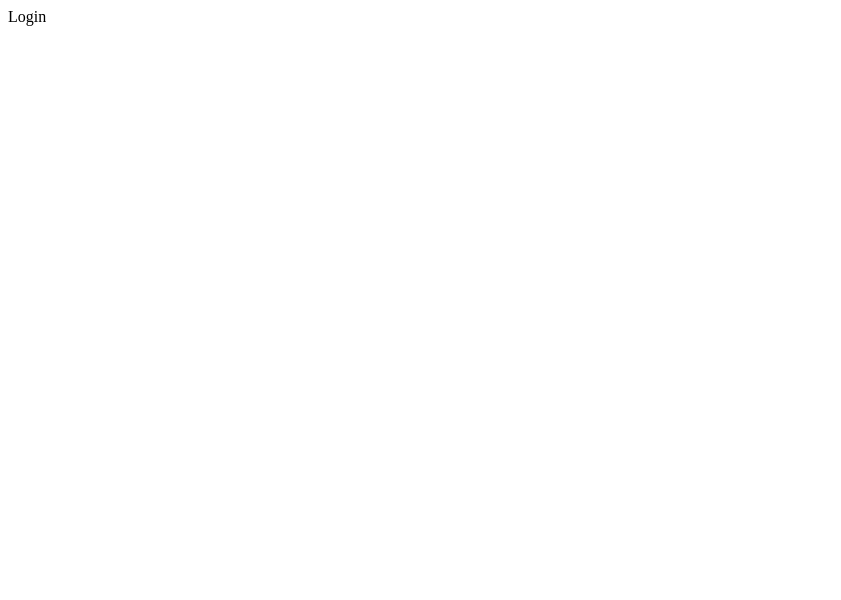
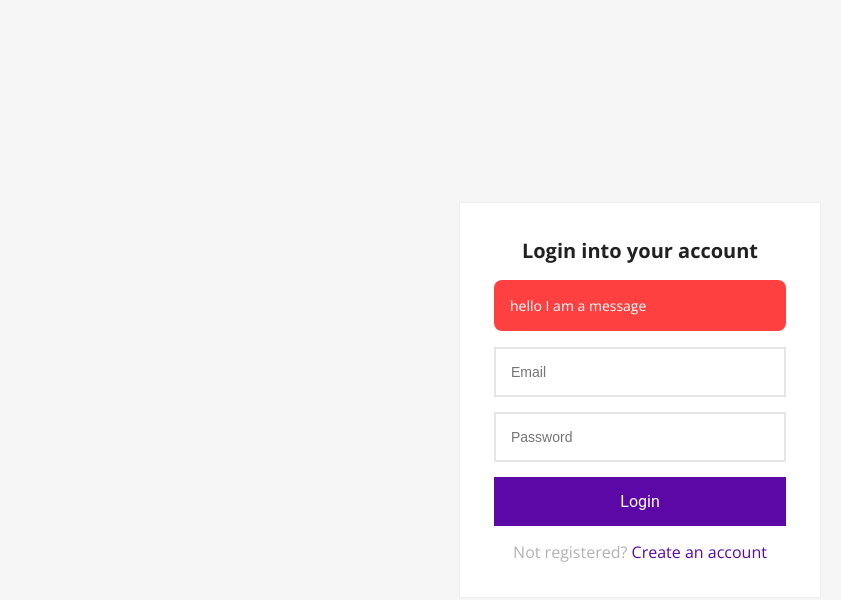
Before and after one commit to liyuKnow/laravel-react, a React (Vite) app in the folder public/frontend/: page /login in a window 1280 px wide. Shown: the top 600 px of the page, without its empty margins (0-841 px from the left). Built offline with nearby package versions, Linux system fonts and the light colour scheme.

Commit message:
login, register ui with some functionality

```diff
--- a/public/frontend/src/assets/css/index.css
+++ b/public/frontend/src/assets/css/index.css
@@ -0,0 +1,258 @@
+@import url('https://fonts.googleapis.com/css2?family=Open+Sans:ital,wght@0,300;0,400;0,500;0,600;0,700;0,800;1,300;1,400;1,500;1,600;1,700;1,800&display=swap');
+
+* {
+    box-sizing: border-box;
+}
+
+html,
+body,
+#root,
+#defaultLayout,
+#guestLayout {
+    min-height: 100vh;
+}
+
+h1,
+h2,
+h3,
+h4,
+h5,
+h6,
+p {
+    margin: 0;
+}
+
+body {
+    font-family: 'Open Sans', sans-serif;
+    margin: 0;
+    padding: 0;
+    font-size: 14px;
+    color: #212121;
+    background-color: #f6f6f6;
+}
+
+input {
+    outline: 0;
+    background: #ffffff;
+    width: 100%;
+    border: 2px solid #e6e6e6;
+    margin: 0 0 15px;
+    padding: 15px;
+    box-sizing: border-box;
+    font-size: 14px;
+    transition: all 0.3s;
+}
+
+input:focus {
+    border-color: #5b08a7;
+}
+
+.btn,
+.btn-add,
+.btn-edit,
+.btn-delete {
+    font-family: "Roboto", sans-serif;
+    outline: 0;
+    background: #5b08a7;
+    border: 0;
+    text-decoration: none;
+    padding: 15px;
+    color: #FFFFFF;
+    font-size: 16px;
+    -webkit-transition: all 0.3 ease;
+    transition: all 0.3 ease;
+    cursor: pointer;
+}
+
+.btn-block {
+    width: 100%;
+}
+
+.btn-add,
+.btn-edit,
+.btn-delete {
+    padding: 0.5rem 0.75rem;
+    font-size: 14px;
+    border-radius: 4px;
+}
+
+.btn-add {
+    background-color: #00a762;
+}
+
+.btn-delete {
+    background-color: #b72424;
+}
+
+.btn-logout {
+    text-decoration: none;
+    padding: 0.75rem 1.5rem;
+    color: #212121;
+    transition: all 0.3s;
+    border-radius: 6px;
+}
+
+.btn-logout:hover {
+    background-color: rgba(0, 0, 0, 0.1);
+}
+
+.btn:hover,
+.btn:active,
+.btn:focus {
+    background: #5b08a7;
+}
+
+.text-center {
+    text-align: center;
+}
+
+table {
+    width: 100%;
+    border-spacing: 0;
+    border-collapse: collapse;
+}
+
+table>thead>tr>th {
+    text-align: left;
+    padding: 0.5rem 0.5rem;
+    background-color: #efefef;
+}
+
+table>tbody>tr>td {
+    padding: 0.5rem 0.5rem;
+    border-bottom: 1px solid #efefef;
+    white-space: nowrap;
+}
+
+.card {
+    background-color: #FFF;
+    border-radius: 0.5rem;
+    box-shadow: 1px 1px 3px rgba(0, 0, 0, 0.1);
+    padding: 1.25rem 1.5rem;
+    margin-bottom: 1rem;
+    margin-top: 0.5rem;
+}
+
+.alert {
+    padding: 1rem;
+    background-color: #ff4040;
+    color: white;
+    border-radius: 0.5rem;
+    margin-bottom: 1rem;
+}
+
+.notification {
+    position: fixed;
+    right: 1rem;
+    bottom: 1rem;
+    z-index: 100;
+    padding: 1rem 1.5rem;
+    background-color: #00a762;
+    color: white;
+    border-radius: 0.5rem;
+}
+
+/* Login/Signup forms*/
+
+.login-signup-form {
+    height: 100vh;
+    display: flex;
+    justify-content: center;
+    align-items: center;
+}
+
+.login-signup-form .form {
+    width: 360px;
+    position: relative;
+    z-index: 1;
+    background: #FFFFFF;
+    max-width: 360px;
+    padding: 34px;
+    box-shadow: 0 0 2px 0 rgba(0, 0, 0, 0.1);
+}
+
+.login-signup-form .title {
+    font-size: 20px;
+    margin-bottom: 1rem;
+    text-align: center;
+}
+
+.login-signup-form .form .message {
+    margin: 15px 0 0;
+    color: #b3b3b3;
+    font-size: 16px;
+    text-align: center;
+}
+
+.login-signup-form .form .message a {
+    color: #5b08a7;
+    text-decoration: none;
+}
+
+/* Login/Signup form */
+
+
+#defaultLayout {
+    display: flex;
+}
+
+#defaultLayout aside {
+    width: 240px;
+    background-color: #5b08a7;
+    padding: 1rem
+}
+
+#defaultLayout aside>a {
+    display: block;
+    padding: 0.75rem 1rem;
+    border-radius: 6px;
+    color: white;
+    text-decoration: none;
+    transition: all 0.2s;
+}
+
+#defaultLayout aside>a:hover {
+    background-color: rgba(0, 0, 0, 0.2);
+}
+
+#defaultLayout .content {
+    flex: 1;
+}
+
+#defaultLayout header {
+    height: 80px;
+    padding: 2rem 3rem;
+    background-color: white;
+    box-shadow: 1px 1px 2px rgba(0, 0, 0, 0.2);
+    display: flex;
+    justify-content: space-between;
+    align-items: center;
+}
+
+#defaultLayout main {
+    padding: 2rem;
+}
+
+.animated {
+    -webkit-animation-duration: 0.3s;
+    animation-duration: 0.3s;
+    -webkit-animation-fill-mode: both;
+    animation-fill-mode: both;
+}
+
+.fadeInDown {
+    -webkit-animation-name: fadeInDown;
+    animation-name: fadeInDown;
+}
+
+@keyframes fadeInDown {
+    0% {
+        opacity: 0;
+        transform: translateY(-20px);
+    }
+
+    100% {
+        opacity: 1;
+        transform: translateY(0);
+    }
+}
--- a/public/frontend/src/components/layout/admin/AdminLayout.jsx
+++ b/public/frontend/src/components/layout/admin/AdminLayout.jsx
@@ -1,9 +1,11 @@
 import React from "react";
 import { Navigate, Outlet } from "react-router-dom";
 import { useAuthContext } from "../../../context/AuthContext";
+import Navbar from "./Navbar";
+import Sidebar from "./Sidebar";
 
 const AdminLayout = () => {
-    const { currentUser } = useAuthContext;
+    const { currentUser } = useAuthContext();
 
     if (!currentUser) {
         return <Navigate to="/login" />;
@@ -11,7 +13,8 @@ const AdminLayout = () => {
 
     return (
         <div>
-            <h1>Navbar from admin layout</h1>
+            <Sidebar />
+            <Navbar />
             <Outlet />
         </div>
     );
--- /dev/null
+++ b/public/frontend/src/components/layout/admin/Navbar.jsx
@@ -0,0 +1,7 @@
+import React from "react";
+
+const Navbar = () => {
+    return <div>Navbar</div>;
+};
+
+export default Navbar;
--- /dev/null
+++ b/public/frontend/src/components/layout/admin/Sidebar.jsx
@@ -0,0 +1,7 @@
+import React from "react";
+
+const Sidebar = () => {
+    return <div>Sidebar</div>;
+};
+
+export default Sidebar;
--- a/public/frontend/src/components/layout/public/PublicLayout.jsx
+++ b/public/frontend/src/components/layout/public/PublicLayout.jsx
@@ -1,17 +1,48 @@
-import { Navigate, Outlet, useNavigate } from "react-router-dom";
+import { Link, Navigate, Outlet, useNavigate } from "react-router-dom";
 import { useAuthContext } from "../../../context/AuthContext";
 
 const PublicLayout = () => {
-    const { currentUser } = useAuthContext;
+    const { currentUser, logout } = useAuthContext();
 
-    if (!currentUser) {
+    const navigate = useNavigate();
+
+    if (!currentUser && currentUser === null) {
         return <Navigate to="/login" />;
     }
 
+    console.log({ currentUser });
+
+    const onLogout = () => {
+        logout();
+        navigate("/login");
+    };
+
     return (
-        <div>
-            <h1>Protection is coming!</h1>
-            <Outlet />
+        <div id="defaultLayout">
+            <aside>
+                <Link to="/dashboard">Dashboard</Link>
+                <Link to="/users">Users</Link>
+            </aside>
+            <div className="content">
+                <header>
+                    <div>Header</div>
+
+                    <div>
+                        Tell
+                        {currentUser != undefined && currentUser.username}{" "}
+                        &nbsp; &nbsp;
+                        <a onClick={onLogout} className="btn-logout" href="#">
+                            Logout
+                        </a>
+                    </div>
+                </header>
+                <main>
+                    <Outlet />
+                </main>
+                {/* {notification && (
+                    <div className="notification">{notification}</div>
+                )} */}
+            </div>
         </div>
     );
 };
--- a/public/frontend/src/context/AuthContext.jsx
+++ b/public/frontend/src/context/AuthContext.jsx
@@ -10,11 +10,16 @@ export const AuthContextProvider = ({ children }) => {
     );
 
     const login = async (userData) => {
-        const res = await axios.post(
-            "http://localhost:8888/api/auth/login",
-            userData
-        );
-        setCurrentUser(res.data);
+        console.log("Yes I Am a function");
+        setCurrentUser({
+            username: "kidus",
+            email: "kidus@gmail.com",
+        });
+        // const res = await axios.post(
+        //     "http://localhost:8888/api/auth/login",
+        //     userData
+        // );
+        // setCurrentUser(res.data);
     };
 
     const logout = async () => {
--- a/public/frontend/src/views/auth/Login.jsx
+++ b/public/frontend/src/views/auth/Login.jsx
@@ -1,7 +1,48 @@
-import React from "react";
+import { useState } from "react";
+import { createRef } from "react";
+import { Link, Navigate, useNavigate } from "react-router-dom";
+import { useAuthContext } from "../../context/AuthContext";
 
 const Login = () => {
-    return <div>Login</div>;
+    const emailRef = createRef();
+    const passwordRef = createRef();
+    const [message, setmessage] = useState("hello I am a message");
+    const { login, currentUser } = useAuthContext();
+    const navigate = useNavigate();
+    const onLogin = () => {
+        login();
+        navigate("/");
+    };
+    if (currentUser && currentUser != null) {
+        return <Navigate to="/" />;
+    }
+    return (
+        <div className="login-signup-form animated fadeInDown">
+            <div className="form">
+                <form onSubmit={onLogin}>
+                    <h1 className="title">Login into your account</h1>
+
+                    {message && (
+                        <div className="alert">
+                            <p>{message}</p>
+                        </div>
+                    )}
+
+                    <input ref={emailRef} type="email" placeholder="Email" />
+                    <input
+                        ref={passwordRef}
+                        type="password"
+                        placeholder="Password"
+                    />
+                    <button className="btn btn-block">Login</button>
+                    <p className="message">
+                        Not registered?{" "}
+                        <Link to="/register">Create an account</Link>
+                    </p>
+                </form>
+            </div>
+        </div>
+    );
 };
 
 export default Login;
--- a/public/frontend/src/views/auth/Register.jsx
+++ b/public/frontend/src/views/auth/Register.jsx
@@ -1,7 +1,50 @@
-import React from "react";
+import React, { createRef } from "react";
+import { Link } from "react-router-dom";
 
 const Register = () => {
-    return <div>Register</div>;
+    const nameRef = createRef();
+    const emailRef = createRef();
+    const passwordRef = createRef();
+    const passwordConfirmationRef = createRef();
+    const onRegister = (e) => {
+        e.preventDefault();
+    };
+    return (
+        <div className="login-signup-form animated fadeInDown">
+            <div className="form">
+                <form onSubmit={(e) => onRegister(e)}>
+                    <h1 className="title">Signup for Free</h1>
+                    {/* {errors && (
+                    <div className="alert">
+                        {Object.keys(errors).map((key) => (
+                            <p key={key}>{errors[key][0]}</p>
+                        ))}
+                    </div>
+                )} */}
+                    <input ref={nameRef} type="text" placeholder="Full Name" />
+                    <input
+                        ref={emailRef}
+                        type="email"
+                        placeholder="Email Address"
+                    />
+                    <input
+                        ref={passwordRef}
+                        type="password"
+                        placeholder="Password"
+                    />
+                    <input
+                        ref={passwordConfirmationRef}
+                        type="password"
+                        placeholder="Repeat Password"
+                    />
+                    <button className="btn btn-block">Signup</button>
+                    <p className="message">
+                        Already registered? <Link to="/login">Sign In</Link>
+                    </p>
+                </form>
+            </div>
+        </div>
+    );
 };
 
 export default Register;
```
